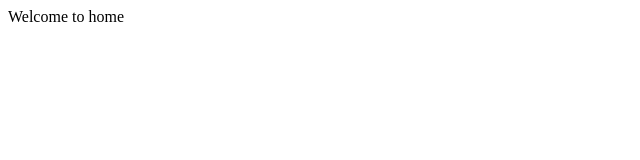
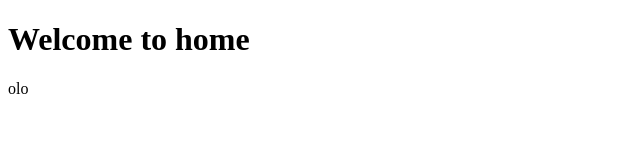
Before and after one commit to tommarcusbruts/practice, a plain HTML site: page homepage.html in a window 1280 px wide. Shown: the whole page, without its empty margins (0-640 px from the left). Drawn offline with Linux system fonts and the light colour scheme.

Commit message:
Update homepage.html

```diff
--- a/homepage.html
+++ b/homepage.html
@@ -6,6 +6,7 @@
     <title>Document</title>
 </head>
 <body>
-    Welcome to home
+    <h1>Welcome to home</h1>
+    olo
 </body>
 </html>
```
